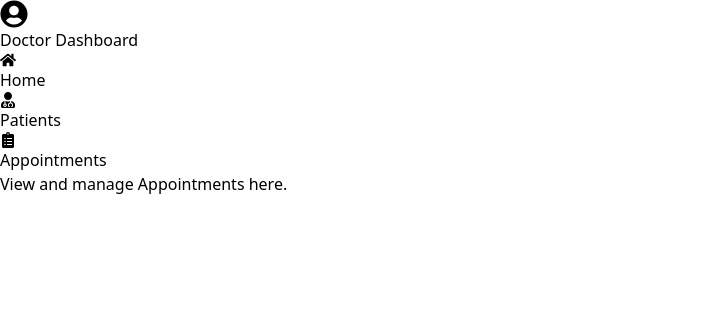
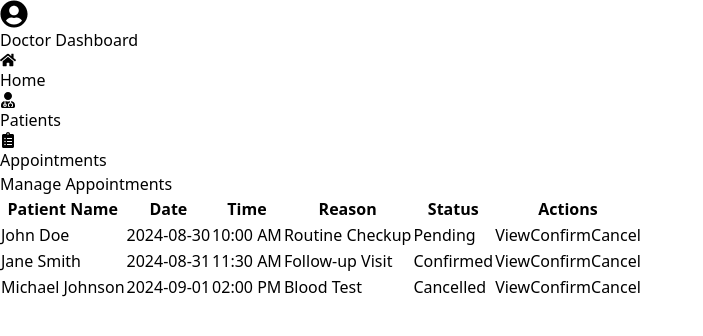
Before and after one commit to nejidevelops/hms-frontend, a React (Vite) app: page /doctor-dashboard/appointments in a window 1280 px wide. Shown: the top 336 px of the page, without its empty margins (0-703 px from the left). Built offline with nearby package versions, Linux system fonts and the light colour scheme; sample sign-in values are in the browser's storage.

Commit message:
Implementation of more dummy data for testing

```diff
--- a/src/components/doctors-dashboard/DoctorAppointments.jsx
+++ b/src/components/doctors-dashboard/DoctorAppointments.jsx
@@ -1,7 +1,163 @@
-import React from "react";
+import React, { useState } from "react";
+
+// Dummy Data
+const initialAppointments = [
+  {
+    id: 1,
+    patientName: "John Doe",
+    date: "2024-08-30",
+    time: "10:00 AM",
+    reason: "Routine Checkup",
+    status: "Pending",
+    details: "John has been experiencing mild headaches and fatigue.",
+  },
+  {
+    id: 2,
+    patientName: "Jane Smith",
+    date: "2024-08-31",
+    time: "11:30 AM",
+    reason: "Follow-up Visit",
+    status: "Confirmed",
+    details: "Jane is coming in for a follow-up on her recent surgery.",
+  },
+  {
+    id: 3,
+    patientName: "Michael Johnson",
+    date: "2024-09-01",
+    time: "02:00 PM",
+    reason: "Blood Test",
+    status: "Cancelled",
+    details: "Michael needs to take a blood test as part of his annual checkup.",
+  },
+];
 
 const DoctorAppointments = () => {
-  return <div>View and manage Appointments here.</div>;
+  const [appointments, setAppointments] = useState(initialAppointments);
+  const [selectedAppointment, setSelectedAppointment] = useState(null);
+
+  const handleViewDetails = (appointment) => {
+    setSelectedAppointment(appointment);
+  };
+
+  const handleConfirm = (id) => {
+    // Simulate an API call to confirm the appointment
+    setTimeout(() => {
+      setAppointments((prevAppointments) =>
+        prevAppointments.map((appointment) =>
+          appointment.id === id
+            ? { ...appointment, status: "Confirmed" }
+            : appointment
+        )
+      );
+    }, 500);
+  };
+
+  const handleCancel = (id) => {
+    // Simulate an API call to cancel the appointment
+    setTimeout(() => {
+      setAppointments((prevAppointments) =>
+        prevAppointments.map((appointment) =>
+          appointment.id === id
+            ? { ...appointment, status: "Cancelled" }
+            : appointment
+        )
+      );
+    }, 500);
+  };
+
+  return (
+    <div className="p-6 bg-white rounded-lg shadow-lg">
+      <h2 className="text-3xl font-semibold mb-6">Manage Appointments</h2>
+      <div className="overflow-x-auto">
+        <table className="min-w-full bg-white border border-gray-200 rounded-lg shadow-sm">
+          <thead>
+            <tr>
+              <th className="px-4 py-2 border-b border-gray-200">Patient Name</th>
+              <th className="px-4 py-2 border-b border-gray-200">Date</th>
+              <th className="px-4 py-2 border-b border-gray-200">Time</th>
+              <th className="px-4 py-2 border-b border-gray-200">Reason</th>
+              <th className="px-4 py-2 border-b border-gray-200">Status</th>
+              <th className="px-4 py-2 border-b border-gray-200">Actions</th>
+            </tr>
+          </thead>
+          <tbody>
+            {appointments.map((appointment) => (
+              <tr key={appointment.id} className="hover:bg-gray-50">
+                <td className="px-4 py-2 border-b border-gray-200">
+                  {appointment.patientName}
+                </td>
+                <td className="px-4 py-2 border-b border-gray-200">
+                  {appointment.date}
+                </td>
+                <td className="px-4 py-2 border-b border-gray-200">
+                  {appointment.time}
+                </td>
+                <td className="px-4 py-2 border-b border-gray-200">
+                  {appointment.reason}
+                </td>
+                <td
+                  className={`px-4 py-2 border-b border-gray-200 ${
+                    appointment.status === "Pending"
+                      ? "text-yellow-600"
+                      : appointment.status === "Confirmed"
+                      ? "text-green-600"
+                      : "text-red-600"
+                  }`}
+                >
+                  {appointment.status}
+                </td>
+                <td className="px-4 py-2 border-b border-gray-200">
+                  <button
+                    onClick={() => handleViewDetails(appointment)}
+                    className="bg-blue-500 text-white px-3 py-1 rounded-md hover:bg-blue-600 mr-2"
+                  >
+                    View
+                  </button>
+                  <button
+                    onClick={() => handleConfirm(appointment.id)}
+                    className="bg-green-500 text-white px-3 py-1 rounded-md hover:bg-green-600 mr-2"
+                    disabled={appointment.status === "Confirmed"}
+                  >
+                    Confirm
+                  </button>
+                  <button
+                    onClick={() => handleCancel(appointment.id)}
+                    className="bg-red-500 text-white px-3 py-1 rounded-md hover:bg-red-600"
+                    disabled={appointment.status === "Cancelled"}
+                  >
+                    Cancel
+                  </button>
+                </td>
+              </tr>
+            ))}
+          </tbody>
+        </table>
+      </div>
+
+      {/* Modal for viewing details */}
+      {selectedAppointment && (
+        <div className="fixed inset-0 bg-gray-800 bg-opacity-50 flex justify-center items-center">
+          <div className="bg-white rounded-lg p-6 w-1/2">
+            <h3 className="text-2xl font-semibold mb-4">Appointment Details</h3>
+            <p><strong>Patient Name:</strong> {selectedAppointment.patientName}</p>
+            <p><strong>Date:</strong> {selectedAppointment.date}</p>
+            <p><strong>Time:</strong> {selectedAppointment.time}</p>
+            <p><strong>Reason:</strong> {selectedAppointment.reason}</p>
+            <p><strong>Status:</strong> {selectedAppointment.status}</p>
+            <p><strong>Details:</strong> {selectedAppointment.details}</p>
+            <div className="mt-6 text-right">
+              <button
+                onClick={() => setSelectedAppointment(null)}
+                className="bg-gray-600 text-white px-4 py-2 rounded-md hover:bg-gray-700"
+              >
+                Close
+              </button>
+            </div>
+          </div>
+        </div>
+      )}
+    </div>
+  );
 };
 
 export default DoctorAppointments;
--- a/src/components/doctors-dashboard/Patients.jsx
+++ b/src/components/doctors-dashboard/Patients.jsx
@@ -1,7 +1,105 @@
-import React from "react";
+import React, { useState } from "react";
+
+// Dummy Data
+const initialPatients = [
+  {
+    id: 1,
+    name: "John Doe",
+    age: 30,
+    gender: "Male",
+    contact: "john.doe@example.com",
+    address: "123 Main St, Springfield",
+    medicalHistory: "No significant medical history.",
+  },
+  {
+    id: 2,
+    name: "Jane Smith",
+    age: 45,
+    gender: "Female",
+    contact: "jane.smith@example.com",
+    address: "456 Elm St, Springfield",
+    medicalHistory: "Diabetes and hypertension.",
+  },
+  {
+    id: 3,
+    name: "Michael Johnson",
+    age: 50,
+    gender: "Male",
+    contact: "michael.johnson@example.com",
+    address: "789 Oak St, Springfield",
+    medicalHistory: "High cholesterol.",
+  },
+];
 
 const Patients = () => {
-  return <div>Manage your Patients here.</div>;
+  const [patients, setPatients] = useState(initialPatients);
+  const [selectedPatient, setSelectedPatient] = useState(null);
+
+  const handleViewDetails = (patient) => {
+    setSelectedPatient(patient);
+  };
+
+  return (
+    <div className="p-6 bg-white rounded-lg shadow-lg">
+      <h2 className="text-3xl font-semibold mb-6">Manage Patients</h2>
+      <div className="overflow-x-auto">
+        <table className="min-w-full bg-white border border-gray-200 rounded-lg shadow-sm">
+          <thead>
+            <tr>
+              <th className="px-4 py-2 border-b border-gray-200">Name</th>
+              <th className="px-4 py-2 border-b border-gray-200">Age</th>
+              <th className="px-4 py-2 border-b border-gray-200">Gender</th>
+              <th className="px-4 py-2 border-b border-gray-200">Contact</th>
+              <th className="px-4 py-2 border-b border-gray-200">Address</th>
+              <th className="px-4 py-2 border-b border-gray-200">Actions</th>
+            </tr>
+          </thead>
+          <tbody>
+            {patients.map((patient) => (
+              <tr key={patient.id} className="hover:bg-gray-50">
+                <td className="px-4 py-2 border-b border-gray-200">{patient.name}</td>
+                <td className="px-4 py-2 border-b border-gray-200">{patient.age}</td>
+                <td className="px-4 py-2 border-b border-gray-200">{patient.gender}</td>
+                <td className="px-4 py-2 border-b border-gray-200">{patient.contact}</td>
+                <td className="px-4 py-2 border-b border-gray-200">{patient.address}</td>
+                <td className="px-4 py-2 border-b border-gray-200">
+                  <button
+                    onClick={() => handleViewDetails(patient)}
+                    className="bg-blue-500 text-white px-3 py-1 rounded-md hover:bg-blue-600"
+                  >
+                    View Details
+                  </button>
+                </td>
+              </tr>
+            ))}
+          </tbody>
+        </table>
+      </div>
+
+      {/* Modal for viewing details */}
+      {selectedPatient && (
+        <div className="fixed inset-0 bg-gray-800 bg-opacity-50 flex justify-center items-center">
+          <div className="bg-white rounded-lg p-6 w-1/2">
+            <h3 className="text-2xl font-semibold mb-4">Patient Details</h3>
+            <p><strong>Name:</strong> {selectedPatient.name}</p>
+            <p><strong>Age:</strong> {selectedPatient.age}</p>
+            <p><strong>Gender:</strong> {selectedPatient.gender}</p>
+            <p><strong>Contact:</strong> {selectedPatient.contact}</p>
+            <p><strong>Address:</strong> {selectedPatient.address}</p>
+            <p><strong>Medical History:</strong> {selectedPatient.medicalHistory}</p>
+            <div className="mt-6 text-right">
+              <button
+                onClick={() => setSelectedPatient(null)}
+                className="bg-gray-600 text-white px-4 py-2 rounded-md hover:bg-gray-700"
+              >
+                Close
+              </button>
+            </div>
+          </div>
+        </div>
+      )}
+    </div>
+  );
 };
 
 export default Patients;
```
